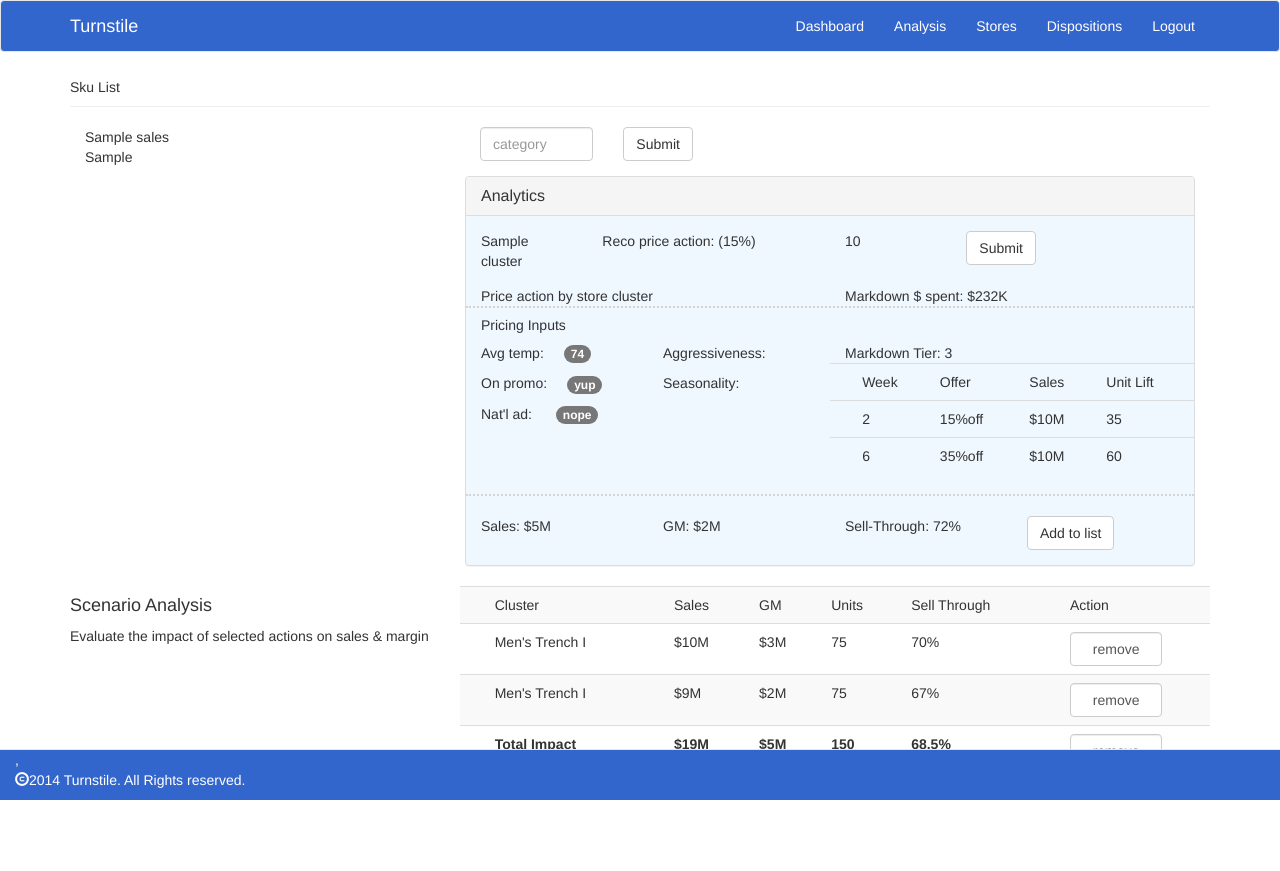
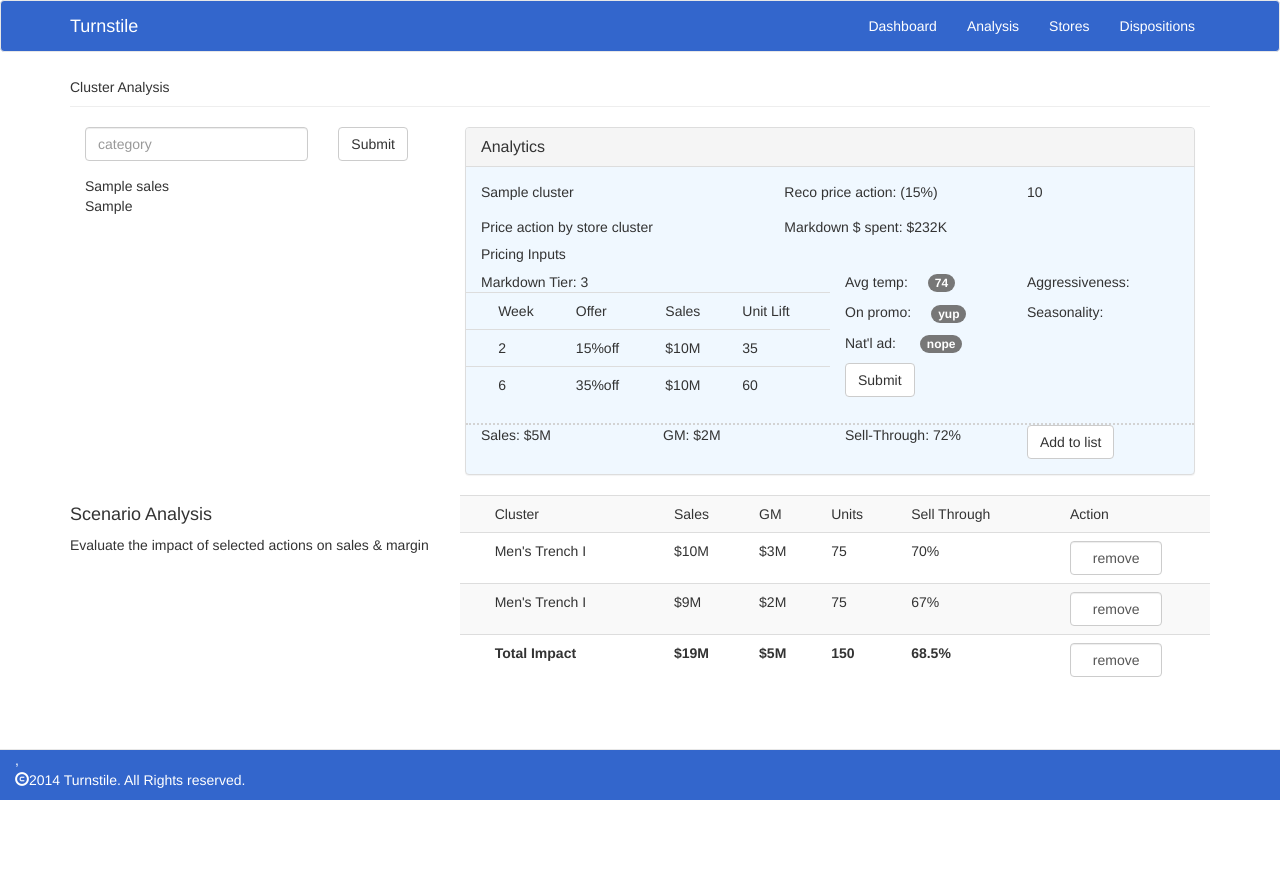
Before and after one commit to luckypupil/turnstile, a Flask app: template app/templates/main/analysis.html in a window 1280 px wide. After the commit the page ends 800 px from the top, so only its background shows below. Run offline with Flask 2, Linux system fonts and the light colour scheme; the template is opened without the code that fills it: most values are stand-ins (such as "Sample title", 1, 10 or a date in 2020); form fields are guessed from the names that the template uses; parts of the project's set-up code (start-up, migrations or seed data) failed here and were passed over; some libraries are stand-ins or nearby versions.

Commit message:
Made some updates to analysis.html analysis box

```diff
--- a/app/main/forms.py
+++ b/app/main/forms.py
@@ -2,11 +2,11 @@ from flask.ext.wtf import Form
 from wtforms import TextField, BooleanField, FileField, StringField, IntegerField, validators, SelectField, FloatField
 from wtforms.fields.html5 import DateField
 from wtforms.validators import Required, InputRequired, Length, Email
-from .helper import get_states, get_categories
+from .helper import get_states, get_categories, get_clusters
 
 
 class cluster_anal(Form):
-    cluster = SelectField('Cluster', choices=[(1,'cluster1'),(2,'cluster2')],coerce=int)
+    cluster = SelectField('Cluster', choices=get_clusters(7),coerce=int)
     test_price = StringField('Price')
 
 class sku_store_search(Form):
--- a/app/main/routes.py
+++ b/app/main/routes.py
@@ -4,7 +4,6 @@ from ..models import SKU, Category, Store, Cluster, Channel
 from app import db
 from .forms import cluster_anal, sku_store_search, cat_select
 from pprint import pprint as pp
-from .helper import make_stackedbar, make_wklybar
 from random import randint
 
 
--- a/app/templates/base.html
+++ b/app/templates/base.html
@@ -28,7 +28,7 @@
                 {#<li><a href="#">History</a></li>#}
                 <li><a href="{{ url_for('main.stores') }}">Stores</a></li>
                 <li><a href="{{ url_for('main.dispositions') }}">Dispositions</a></li>
-                <li><a href="#">Logout</a></li>
+                {#<li><a href="#">Logout</a></li>#}
             </ul>
         </div>
     </div>
--- a/app/templates/main/analysis.html
+++ b/app/templates/main/analysis.html
@@ -9,25 +9,15 @@
 	  	});
 	</script>
 {% endblock %}
-{% block pagelabel %}Sku List{% endblock %}
+{% block pagelabel %}Cluster Analysis{% endblock %}
 {% block page_content %}
 <div class="col-md-12">
 	<div class="row">
 		<div class="col-md-4">
 			<div class="row">
-				<div class="col-md-12">{{graphs.sales|safe}}</div>
-			</div>
-			<div class="row">
-				<div class="col-md-12">{{graphs.gm|safe}}</div>
-			</div>
-		</div>
-
-		<div class="col-md-8">
-				<div class="row">
-					<div class="col-md-5">
 					<form role="form" method="POST" name="dashboard" action="{{ url_for('.dashboard') }}">
 			            	{{ form.csrf_token }}
-								<div class="col-md-6">
+						<div class="col-md-8">
 				            <div class="form-group">
 				    			{{ form.categories(class="form-control",placeholder="category") }}
 				    		</div>
@@ -39,16 +29,25 @@
 				    	</div>
 			        </form>
 				</div>
+			<div class="row">
+				<div class="col-md-12">{{graphs.sales|safe}}</div>
 			</div>
+			<div class="row">
+				<div class="col-md-12">{{graphs.gm|safe}}</div>
+			</div>
+		</div>
+		<div class="col-md-8">
 			<div class="panel panel-default block-color">
   				<div class="panel-heading">
     				<h3 class="panel-title">Analytics</h3>
   				</div>
   			<div class="panel-body">
+  				<div class="col-md-12">
   				<div class="row">
 						<form role="form" method="POST" name="stores" action="{{ url_for('.analysis') }}">
+				    		<div class="row">
 					            	{{ form.csrf_token }}
-								<div class="col-md-2">
+								<div class="col-md-5">
 						            <div class="form-group">
 						    			{{ formanal.cluster(class="form-control",placeholder="category") }}
 						    		</div>
@@ -56,41 +55,26 @@
 						    	<div class="col-md-4">
 						    		Reco price action: {{ '(15%)' }}
 						    	</div>
-						    	<div class="col-md-2">
+						    	<div class="col-md-3">
 						    		<div class="form-group">
 						    			{{ formanal.test_price(class="form-control",placeholder="price") }}
 						    		</div>
 						    	</div>
-						    	<div class="col-md-2">
-						    		<div class="form-group">
-						    			<button type="submit" class="btn btn-default">Submit</button>
 						    </div>
-						    	</div>
-					          </form>
-						</div>
-						<div class="row border-bottom">
-							<div class="col-md-6">
+						   	<div class="row">
+						    	<div class="col-md-5">
 									Price action by store cluster
 								</div>
-							<div class="col-md-6">
+								<div class="col-md-4">
 									Markdown $ spent: {{ '$232K' }}
 								</div>
+
 					    	</div>
+
 							<div class="row">
 									<div class="col-md-6"><h5>Pricing Inputs</h5></div>
 							</div>
 							<div class="row border-bottom">
-							<div class="col-md-3">
-									<p>Avg temp:<span class="badge left-buffer">{{ '74' }}</span></p>
-									<p>On promo:<span class="badge left-buffer">{{ 'yup' }}</span></p>
-									<p>Nat'l ad:     <span class="badge left-buffer">{{ 'nope' }}</span></p>
-							</div>
-							<div class="col-md-3">
-								<p>Aggressiveness: </p>
-								<p class=".slider"></p>
-								<p>Seasonality: </p>
-								<p class=".slider"></p>
-							</div>
 								<div class="col-md-6">
 									Markdown Tier:  {{ '3' }}
 									<div class="row table-responsive">
@@ -120,6 +104,25 @@
 										</table>
 									</div>
 								</div>
+								<div class="col-md-3">
+									<p>Avg temp:<span class="badge left-buffer">{{ '74' }}</span></p>
+									<p>On promo:<span class="badge left-buffer">{{ 'yup' }}</span></p>
+									<p>Nat'l ad:     <span class="badge left-buffer">{{ 'nope' }}</span></p>
+									<div class="form-group">
+						    			<button type="submit" class="btn btn-default">Submit</button>
+						    		</div>
+								</div>
+								<div class="col-md-3">
+									<p>Aggressiveness: </p>
+									<p class=".slider"></p>
+									<p>Seasonality: </p>
+									<p class=".slider"></p>
+								</div>
+
+
+							</div>
+						</form>
+					</div>
 				</div>
 				<div class="row top-buffer">
 					<div class="col-md-3">Sales:  {{ '$5M' }}</div>
@@ -133,16 +136,6 @@
 				</div>
 			</div>
 			</div>
-			</div>
-
-			<div class="row">
-				<div class="row"></div>
-				<div class="row"></div>
-				<div class="row"></div>
-				<div class="row"></div>
-			</div>
-			<div class="row">
-
 		</div>
 		</div>
 	</div>
```
Also changed, not shown: app/main/helper.py (+8 -33 lines), app/templates/main/dashboard.html (+10 -7 lines). Lines whose indentation alone changed are shown as unchanged.
